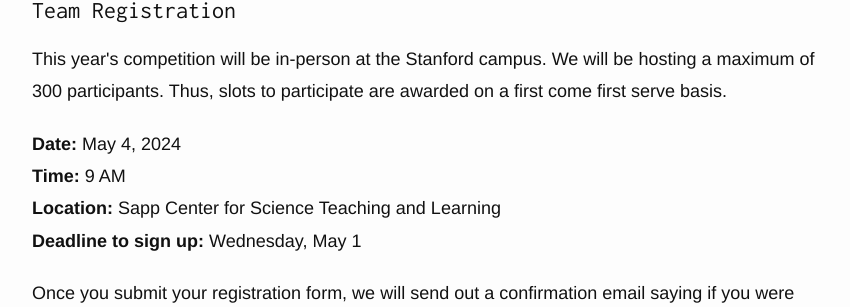
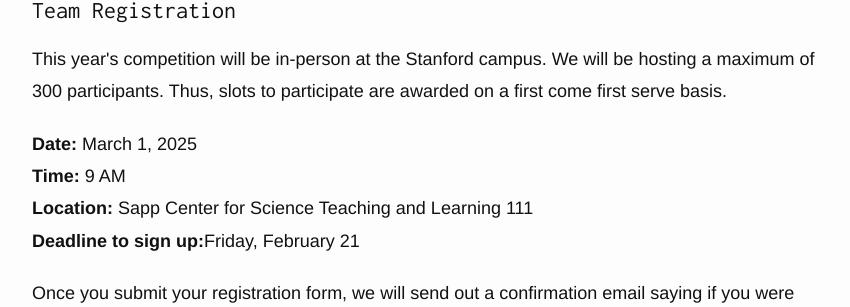
Before and after one commit to EricCui2005/Stanford-ACM, a Next.js app: page /proco/info in a window 1280 px wide. Shown: the part 992-1299 px from the top of the page, without its empty margins (388-1238 px from the left). Built offline with nearby package versions, Linux system fonts and the light colour scheme.

Commit message:
deploy: StanfordACM/Stanford-ACM@21d49eb90cb3e47b5f161345293f740d24a55d7e

```diff
--- a/pages/proco/info.tsx
+++ b/pages/proco/info.tsx
@@ -80,13 +80,14 @@ export default function Contact() {
           participate are awarded on a first come first serve basis.
         </Paragraph>
         <Paragraph>
-          <b>Date:</b> May 4, 2024
+          <b>Date:</b> March 1, 2025
           <br />
           <b>Time:</b> 9 AM
           <br />
-          <b>Location:</b> Sapp Center for Science Teaching and Learning
+          <b>Location:</b> Sapp Center for Science Teaching and Learning 111
           <br />
-          <b>Deadline to sign up:</b> Wednesday, May 1<br />
+          <b>Deadline to sign up:</b>Friday, February 21
+          <br />
         </Paragraph>
         <Paragraph>
           Once you submit your registration form, we will send out a
```
